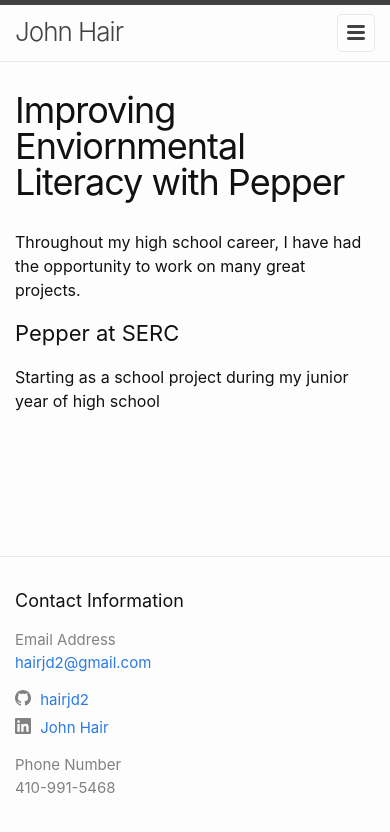
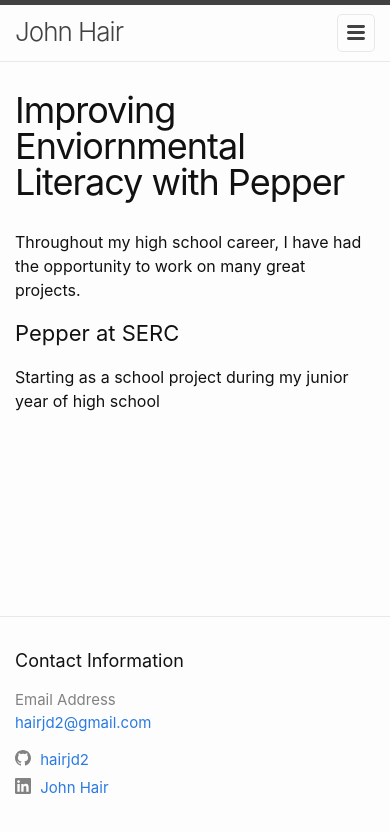
Before and after one commit to hairjd2/JohnWebsite, a plain HTML site: page project/Pepper.html in a window 390 px wide. Drawn offline with Linux system fonts and the light colour scheme.

Commit message:
Removed my phone number from the pages

```diff
--- a/project/Pepper.html
+++ b/project/Pepper.html
@@ -67,11 +67,11 @@
       <div class="footer-col footer-col-2"><ul class="social-media-list"><li><a href="https://github.com/hairjd2"><svg class="svg-icon"><use xlink:href="/assets/minima-social-icons.svg#github"></use></svg> <span class="username">hairjd2</span></a></li><li><a href="https://www.linkedin.com/in/john-hair-06842a1a7/"><svg class="svg-icon"><use xlink:href="/assets/minima-social-icons.svg#linkedin"></use></svg> <span class="username">John Hair</span></a></li></ul>
 </div>
 
-      <div class="footer-col footer-col-3">
+      <!-- <div class="footer-col footer-col-3">
         <ul class="contact-list">
           <li class="p-name">Phone Number</li><li>410-991-5468</li>
         </ul>
-      </div>
+      </div> -->
     </div>
 
   </div>
```
Also changed, not shown: project/grapesolutions.html (+2 -2 lines), project/project.html (+2 -2 lines).
